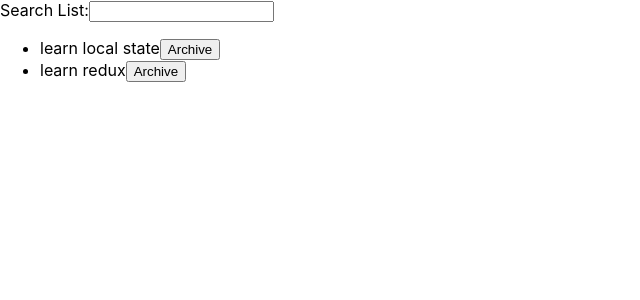
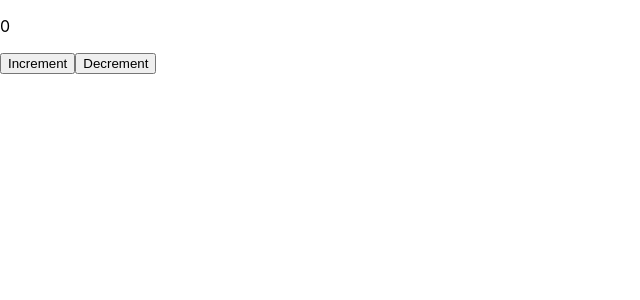
Before and after one commit to chesterheng/taming-state, a React (Create React App) app: page / in a window 1280 px wide. Shown: the top 300 px of the page, without its empty margins (0-640 px from the left). Built offline with nearby package versions, Linux system fonts and the light colour scheme.

Commit message:
06:use previous state to update next state

```diff
--- a/src/App.js
+++ b/src/App.js
@@ -1,13 +1,8 @@
 import React from "react";
-import SearchableList from "./SearchableList";
-
-const list = [
-  { id: "0", name: "learn local state" },
-  { id: "1", name: "learn redux" }
-];
+import CounterContainer from "./CounterContainer";
 
 const App = () => {
-  return <SearchableList list={list} />;
+  return <CounterContainer />;
 };
 
 export default App;
--- a/src/CounterContainer.js
+++ b/src/CounterContainer.js
@@ -3,8 +3,12 @@
 
 const CounterContainer = () => {
   const [counter, setCounter] = useState(0);
-  const onIncrement = () => setCounter(counter + 1);
-  const onDecrement = () => setCounter(counter - 1);
+  const onIncrement = () => {
+    setCounter(prev => prev + 1);
+    setCounter(prev => prev + 1);
+    setCounter(prev => prev + 1);
+  };
+  const onDecrement = () => setCounter(prev => prev - 1);
 
   return (
     <CounterPresenter
--- a/src/CounterPresenter.js
+++ b/src/CounterPresenter.js
@@ -1,12 +1,12 @@
 import React, { Fragment } from "react";
-const CounterPresenter = props => {
+const CounterPresenter = ({ counter, onIncrement, onDecrement }) => {
   return (
     <Fragment>
-      <p>{props.counter}</p>
-      <button type="button" onClick={props.onIncrement}>
+      <p>{counter}</p>
+      <button type="button" onClick={onIncrement}>
         Increment
       </button>
-      <button type="button" onClick={props.onDecrement}>
+      <button type="button" onClick={onDecrement}>
         Decrement
       </button>
     </Fragment>
```
